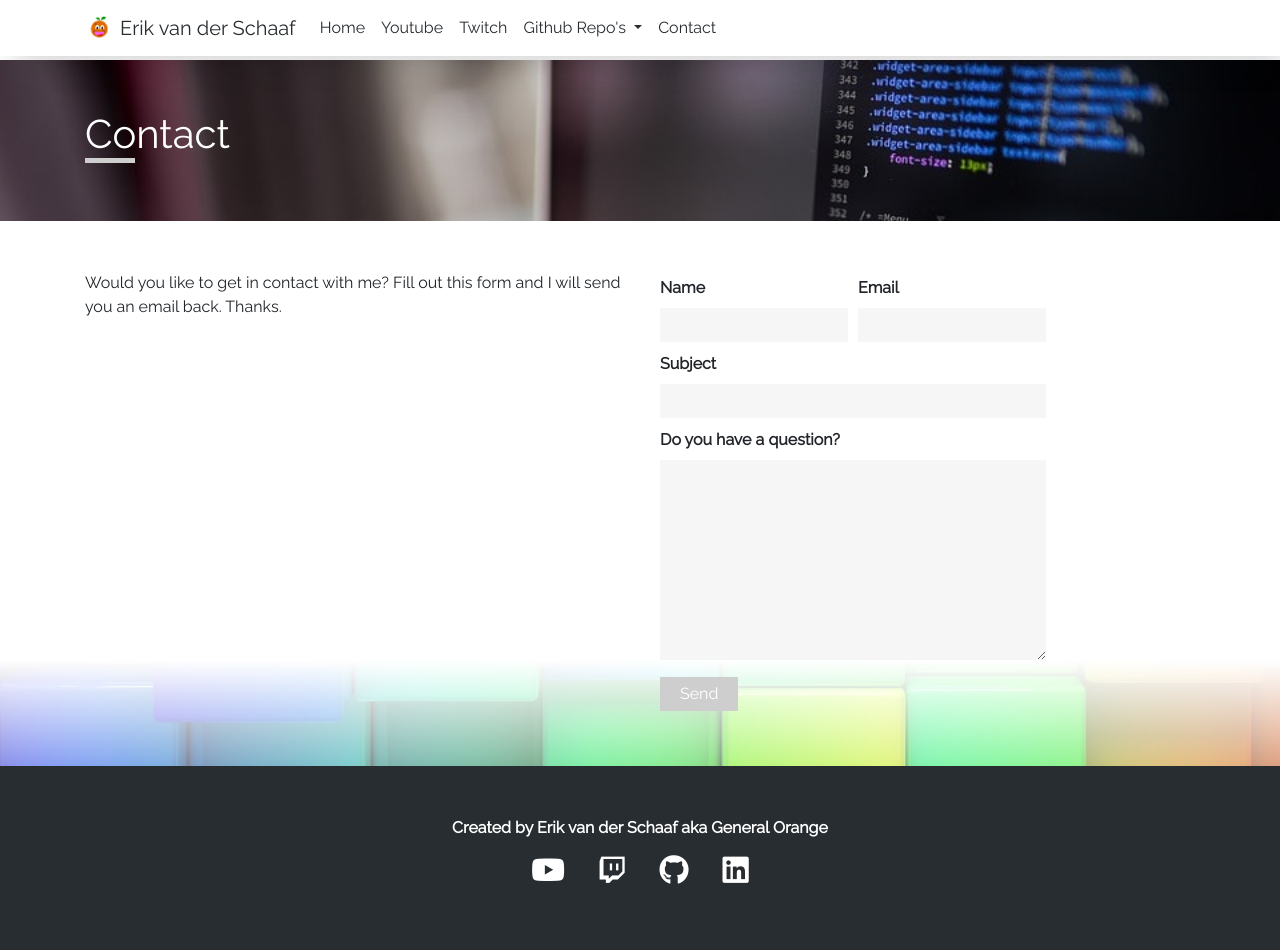
After one commit to GeneralOrange/my-site, a PHP site: page /contact.php in a window 1280 px wide. The commit adds this page. Run offline with PHP 8.4, Linux system fonts and the light colour scheme; some libraries are stand-ins or nearby versions.

Commit message:
Done some templating (header and footer) and added a contact page with contact form.

```diff
--- /dev/null
+++ b/contact.php
@@ -0,0 +1,62 @@
+<?php
+	require_once('includes/header.php');
+?>
+	<section class="banner">
+		<div class="container">
+			<div class="row">
+				<div class="col-sm">
+					<h1>Contact</h1>
+				</div>
+			</div>
+		</div>
+	</section>
+	<section>
+		<div class="container">
+			<div class="row">
+				<div class="col-sm">
+					Would you like to get in contact with me?
+
+					Fill out this form and I will send you an email back.
+
+					Thanks.
+				</div>
+				<div class="col-sm">
+					<form action="" method="POST">
+						<table class="contact_form">
+							<tr>
+								<td>
+									<label>Name</label>
+									<input type="text" name="name" required>
+								</td>
+								<td>
+									<label>Email</label>
+									<input type="email" name="email" required>
+								</td>
+							</tr>
+							<tr>
+								<td colspan="2">
+									<label>Subject</label>
+									<input type="text" name="subject" required>
+								</td>
+							</tr>
+							<tr>
+								<td colspan="2">
+									<label>Do you have a question?</label>
+									<textarea name="question" required></textarea>
+								</td>
+							</tr>
+							<tr>
+								<td>
+									<input type="submit" name="submit" value="Send">
+								</td>
+							</tr>
+						</table>
+					</form>
+				</div>
+			</div>
+		</div>
+	</section>
+</main>
+<?php
+	require_once('includes/footer.php');
+?>
--- a/css/main.css
+++ b/css/main.css
@@ -3,7 +3,12 @@ body, html {
 	margin: 0;
 	padding: 0;
 	font-family: 'Raleway', sans-serif!important;
-	background: linear-gradient(to bottom, rgba(255, 255, 255, .2) 0%, rgba(255, 255, 255, 1) 20%, rgba(255, 255, 255, 1) 80%, rgba(255,255,255, 0) 100%), url('../img/rainbow_blocks_background.jpg') bottom no-repeat, url('../img/rainbow_blocks_background.jpg') top center no-repeat!important;
+}
+
+main {
+	margin-top: 60px;
+	min-height: 66.2vh;
+	background: linear-gradient(to bottom, rgba(255, 255, 255, .5) 0%, rgba(255, 255, 255, 1) 15%, rgba(255, 255, 255, 1) 85%, rgba(255,255,255, .5) 100%), url('../img/rainbow_blocks_background.jpg') bottom no-repeat, url('../img/rainbow_blocks_background.jpg') top center no-repeat!important;
 }
 
 section:not(#navbar), footer {
@@ -127,3 +132,64 @@ i.fab {
 i.fab:hover {
 	transform: scale(1.5);
 }
+
+/*Styling banners*/
+
+section.banner {
+	background: url('../img/laptop.jpg');
+	background-size: cover;
+	background-repeat: no-repeat;
+}
+
+section.banner h1 {
+	color: white;
+}
+
+/*Styling form*/
+
+.contact_form {
+	padding: 15px;
+}
+
+.contact_form input, .contact_form textarea {
+	background-color: #f6f6f6;
+	border: 0;
+	padding: 5px;
+	transition: .3s ease-out;
+}
+
+.contact_form input:hover, .contact_form textarea:hover, .contact_form input:focus, .contact_form textarea:focus {
+	transform: scale(1.1);
+	border: 1px solid #cecece;
+}
+
+.contact_form label {
+	display: block;
+	font-weight: bold;
+}
+
+.contact_form td {
+	padding: 5px;
+}
+
+.contact_form textarea {
+	width: 100%;
+	min-height: 200px;
+}
+
+.contact_form input[type="submit"]{
+	border: none;
+	padding: 5px 20px;
+	color: white;
+	background-color: #cecece;
+	transition: .3s ease-out;
+}
+
+.contact_form input[type="submit"]:hover {
+	transform: scale(1.2);
+	cursor: pointer;
+}
+
+.contact_form input[name="subject"]{
+	width: 100%;
+}
--- /dev/null
+++ b/includes/footer.php
@@ -0,0 +1,24 @@
+    <footer>
+      <div class="container text-center">
+        <div class="row">
+          <div class="col-sm">
+            <strong>Created by Erik van der Schaaf aka General Orange</strong>
+          </div>
+        </div>
+        <div class="row">
+          <div class="col-sm">
+            <a href="https://www.youtube.com/channel/UChGZn-DWVjlc84qfivm6yYw" target="_blank"><i class="fab fa-youtube"></i></a>
+            <a href="https://www.twitch.tv/erikco007" target="_blank"><i class="fab fa-twitch"></i></a>
+            <a href="https://github.com/GeneralOrange/" target="_blank"><i class="fab fa-github"></i></a>
+            <a href="https://www.linkedin.com/in/erik-van-der-schaaf-202674167/" target="_blank"><i class="fab fa-linkedin"></i></a>
+          </div>
+        </div>
+      </div>
+    </footer>
+    <!-- Optional JavaScript -->
+    <!-- jQuery first, then Popper.js, then Bootstrap JS -->
+    <script src="https://code.jquery.com/jquery-3.3.1.slim.min.js" integrity="sha384-q8i/X+965DzO0rT7abK41JStQIAqVgRVzpbzo5smXKp4YfRvH+8abtTE1Pi6jizo" crossorigin="anonymous"></script>
+    <script src="https://cdnjs.cloudflare.com/ajax/libs/popper.js/1.14.3/umd/popper.min.js" integrity="sha384-ZMP7rVo3mIykV+2+9J3UJ46jBk0WLaUAdn689aCwoqbBJiSnjAK/l8WvCWPIPm49" crossorigin="anonymous"></script>
+    <script src="https://stackpath.bootstrapcdn.com/bootstrap/4.1.3/js/bootstrap.min.js" integrity="sha384-ChfqqxuZUCnJSK3+MXmPNIyE6ZbWh2IMqE241rYiqJxyMiZ6OW/JmZQ5stwEULTy" crossorigin="anonymous"></script>
+  </body>
+</html>
--- /dev/null
+++ b/includes/header.php
@@ -0,0 +1,62 @@
+<!doctype html>
+<html lang="en">
+  <head>
+    <!-- Required meta tags -->
+    <meta charset="utf-8">
+    <meta name="viewport" content="width=device-width, initial-scale=1, shrink-to-fit=no">
+
+    <!-- Main CSS -->
+    <link rel="stylesheet" type="text/css" href="css/main.css">
+
+    <!-- Font Awesome Icons -->
+    <link rel="stylesheet" href="https://use.fontawesome.com/releases/v5.5.0/css/all.css" integrity="sha384-B4dIYHKNBt8Bc12p+WXckhzcICo0wtJAoU8YZTY5qE0Id1GSseTk6S+L3BlXeVIU" crossorigin="anonymous">
+
+    <!-- Bootstrap CSS -->
+    <link rel="stylesheet" href="https://stackpath.bootstrapcdn.com/bootstrap/4.1.3/css/bootstrap.min.css" integrity="sha384-MCw98/SFnGE8fJT3GXwEOngsV7Zt27NXFoaoApmYm81iuXoPkFOJwJ8ERdknLPMO" crossorigin="anonymous">
+
+    <!-- Include Fonts -->
+    <link href="https://fonts.googleapis.com/css?family=Raleway" rel="stylesheet">
+
+    <title>Erik van der Schaaf | My Website</title>
+  </head>
+  <body>
+    <main>
+      <section id="navbar">
+        <nav class="navbar fixed-top navbar-expand-lg">
+          <div class="container">
+            <a class="navbar-brand" href="#">
+              <img src="./img/general_orange_logo.png" width="30" height="30" class="d-inline-block align-top" alt="">
+              Erik van der Schaaf
+            </a>
+            <button class="navbar-toggler" type="button" data-toggle="collapse" data-target="#navbarSupportedContent" aria-controls="navbarSupportedContent" aria-expanded="false" aria-label="Toggle navigation">
+              <span class="navbar-toggler-icon"></span>
+            </button>
+
+            <div class="collapse navbar-collapse" id="navbarSupportedContent">
+              <ul class="navbar-nav mr-auto">
+                <li class="nav-item active">
+                  <a class="nav-link" href="./index.php">Home <span class="sr-only">(current)</span></a>
+                </li>
+                <li class="nav-item">
+                  <a class="nav-link" href="#">Youtube</a>
+                </li>
+                <li class="nav-item">
+                  <a class="nav-link" href="#">Twitch</a>
+                </li>
+                <li class="nav-item dropdown">
+                  <a class="nav-link dropdown-toggle" href="#" id="navbarDropdown" role="button" data-toggle="dropdown" aria-haspopup="true" aria-expanded="false">
+                    Github Repo's
+                  </a>
+                  <div class="dropdown-menu" aria-labelledby="navbarDropdown">
+                    <a class="dropdown-item" href="#">Repo</a>
+                    <a class="dropdown-item" href="#">Repo</a>
+                  </div>
+                </li>
+                <li class="nav-item">
+                  <a class="nav-link" href="./contact.php">Contact</a>
+                </li>
+              </ul>
+            </div>
+          </div>
+        </nav>
+      </section>
```
Also changed, not shown: index.php (renamed from index.html, +6 -85 lines).
